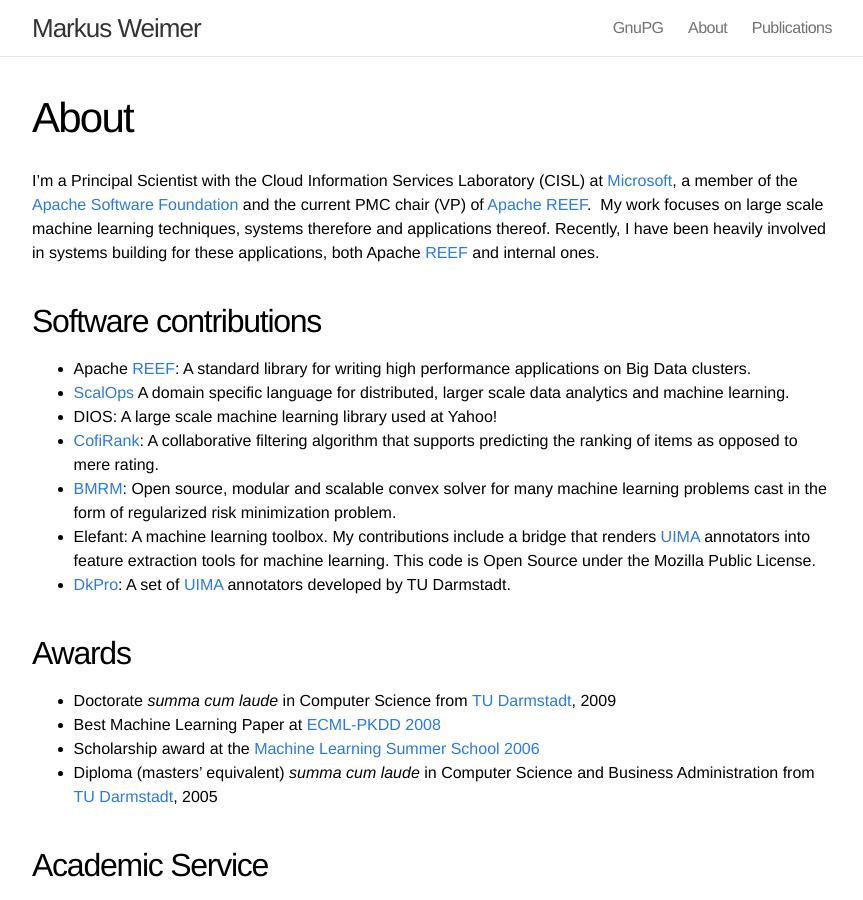
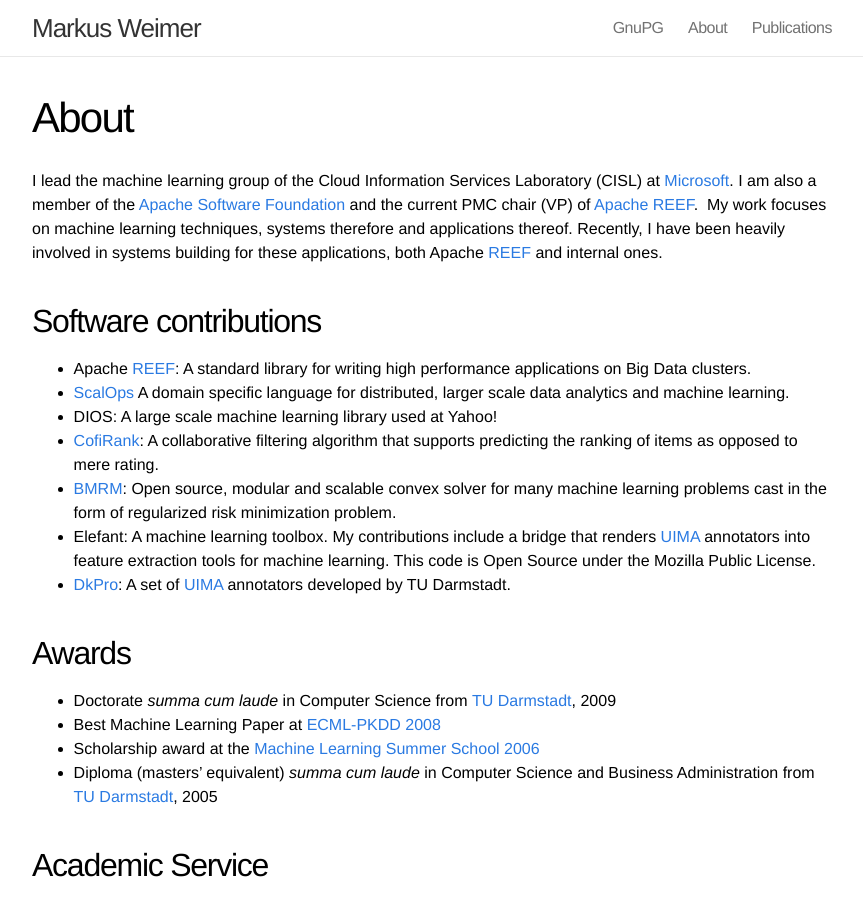
Before and after one commit to markusweimer/markusweimer.github.io, a Jekyll site: the page built from about.md, in a window 1280 px wide and 900 px high. Shown: the whole window, without its empty margins (208-1071 px from the left). Built offline with Jekyll 4.4.1, drawn with Linux system fonts in a browser that asks for light colours.

Commit message:
Updated about.md to reflect the job change

```diff
--- a/about.md
+++ b/about.md
@@ -5,7 +5,7 @@
 ---
 
 
-I'm a Principal Scientist with the Cloud Information Services Laboratory (CISL) at [Microsoft], a member of the [Apache Software Foundation][ASF] and the current PMC chair (VP) of [Apache REEF][REEF].  My work focuses on large scale machine learning techniques, systems therefore and applications thereof. Recently, I have been heavily involved in systems building for these applications, both Apache [REEF] and internal ones.
+I lead the machine learning group of the Cloud Information Services Laboratory (CISL) at [Microsoft]. I am also a member of the [Apache Software Foundation][ASF] and the current PMC chair (VP) of [Apache REEF][REEF].  My work focuses on machine learning techniques, systems therefore and applications thereof. Recently, I have been heavily involved in systems building for these applications, both Apache [REEF] and internal ones.
 
 
 ## Software contributions
```
